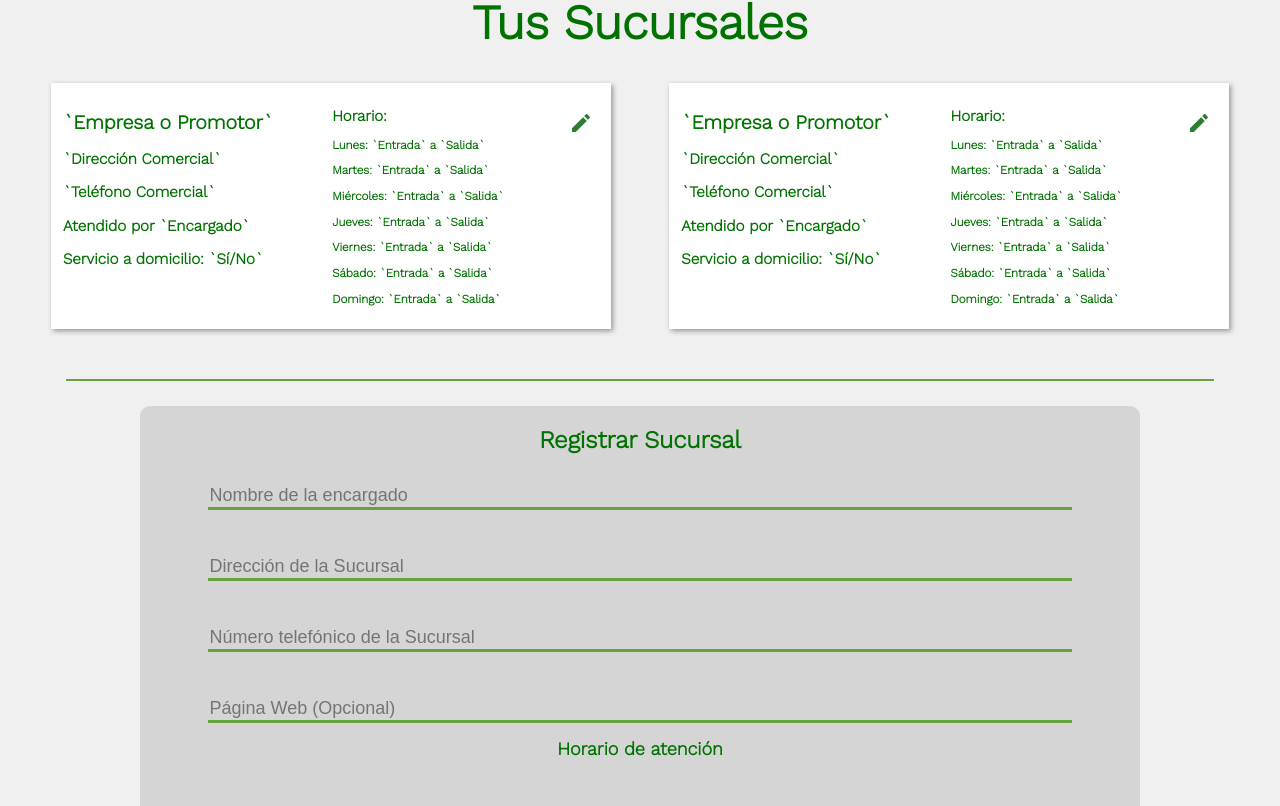
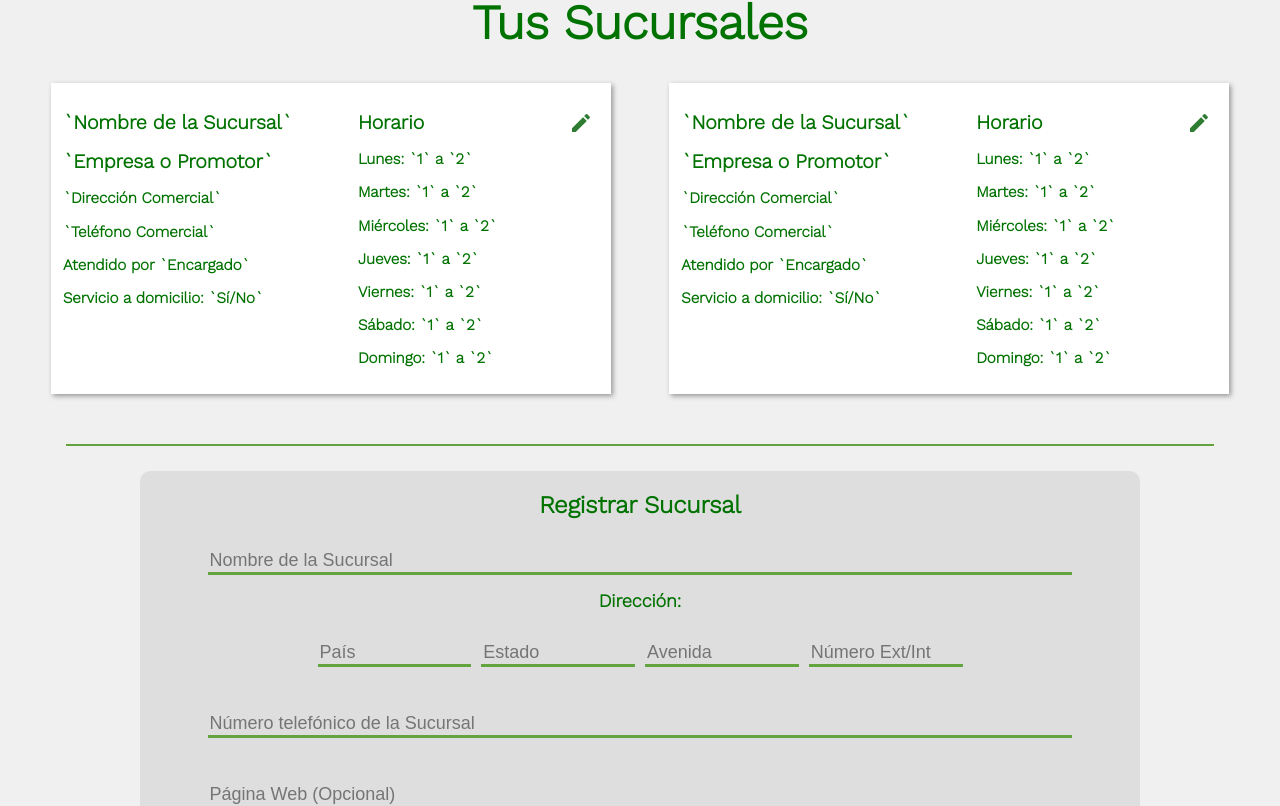
Before and after one commit to ThinKreations/PlantMatica, a Next.js app in the folder tucans-plantmatica/: page /user/promo/sucursales in a window 1280 px wide. Shown: the part 345-1151 px from the top of the page. Built offline with nearby package versions, Linux system fonts and the light colour scheme.

Commit message:
sucursales, productos y menú adaptable

```diff
--- a/tucans-plantmatica/components/promo/RegistrarSucursal.jsx
+++ b/tucans-plantmatica/components/promo/RegistrarSucursal.jsx
@@ -14,8 +14,14 @@ export default function RegistrarSucursales () {
 
         <font size={5} face="Work Sans" color="007200"><b>Registrar Sucursal</b></font>
         <br/>
-        <input className={styles.input} placeholder="Nombre de la encargado"></input>
-        <input className={styles.input} placeholder="Dirección de la Sucursal"></input>
+        <input className={styles.input} placeholder="Nombre de la Sucursal"></input>
+        <br/>
+        <font size={4} face="Work Sans" color="007200"><b>Dirección:</b></font>
+        <br/>
+        <input className={styles.direccion} placeholder="País"></input>
+        <input className={styles.direccion} placeholder="Estado"></input>
+        <input className={styles.direccion} placeholder="Avenida"></input>
+        <input className={styles.direccion} placeholder="Número Ext/Int"></input>
         <input className={styles.input} placeholder="Número telefónico de la Sucursal"></input>
         <input className={styles.input} placeholder="Página Web (Opcional)"></input>
         <br/>
--- a/tucans-plantmatica/pages/user/promo/sucursales.jsx
+++ b/tucans-plantmatica/pages/user/promo/sucursales.jsx
@@ -22,12 +22,13 @@ export default function Sucursales () {
           <center><h1>Tus Sucursales</h1></center>
         </font>
 
-        <div className={styles.sucursal}>
+        <div className={styles.fichero}>
 
-        <div className={styles.fichaSucursal}>
+        <div className={styles.ficha}>
         <aside className={styles.dataSucursal}>
         <font size={2} face="Work Sans" color="007200">
-        <h1>`Empresa o Promotor`</h1>
+        <h1>`Nombre de la Sucursal`</h1>
+        <h2>`Empresa o Promotor`</h2>
         <h3>`Dirección Comercial`</h3>
         <h3>`Teléfono Comercial`</h3>
         <h3>Atendido por `Encargado`</h3>
@@ -35,48 +36,15 @@ export default function Sucursales () {
         </font>
         </aside>
         <aside className={styles.dataSucursal}>
-        <font size={1} face="Work Sans" color="007200">
-        <h2>Horario:</h2>
-        <h3>Lunes: `Entrada` a `Salida`</h3>
-        <h3>Martes: `Entrada` a `Salida`</h3>
-        <h3>Miércoles: `Entrada` a `Salida`</h3>
-        <h3>Jueves: `Entrada` a `Salida`</h3>
-        <h3>Viernes: `Entrada` a `Salida`</h3>
-        <h3>Sábado: `Entrada` a `Salida`</h3>
-        <h3>Domingo: `Entrada` a `Salida`</h3>
-        </font>
-        </aside>
-        <div>
-        <button className={styles.btnEdit}>
-          <EditIcon
-              className={styles.editIcon}
-              fontSize='medium'
-              color='success'
-            />
-            </button><br/>
-        </div>
-        </div>
-
-        <div className={styles.fichaSucursal}>
-        <aside className={styles.dataSucursal}>
         <font size={2} face="Work Sans" color="007200">
-        <h1>`Empresa o Promotor`</h1>
-        <h3>`Dirección Comercial`</h3>
-        <h3>`Teléfono Comercial`</h3>
-        <h3>Atendido por `Encargado`</h3>
-        <h3>Servicio a domicilio: `Sí/No`</h3>
-        </font>
-        </aside>
-        <aside className={styles.dataSucursal}>
-        <font size={1} face="Work Sans" color="007200">
-        <h2>Horario:</h2>
-        <h3>Lunes: `Entrada` a `Salida`</h3>
-        <h3>Martes: `Entrada` a `Salida`</h3>
-        <h3>Miércoles: `Entrada` a `Salida`</h3>
-        <h3>Jueves: `Entrada` a `Salida`</h3>
-        <h3>Viernes: `Entrada` a `Salida`</h3>
-        <h3>Sábado: `Entrada` a `Salida`</h3>
-        <h3>Domingo: `Entrada` a `Salida`</h3>
+        <h2>Horario</h2>
+        <h3>Lunes: `1` a `2`</h3>
+        <h3>Martes: `1` a `2`</h3>
+        <h3>Miércoles: `1` a `2`</h3>
+        <h3>Jueves: `1` a `2`</h3>
+        <h3>Viernes: `1` a `2`</h3>
+        <h3>Sábado: `1` a `2`</h3>
+        <h3>Domingo: `1` a `2`</h3>
         </font>
         </aside>
         <div>
@@ -91,6 +59,39 @@ export default function Sucursales () {
         </div>
         </div>
 
+        <div className={styles.ficha}>
+        <aside className={styles.dataSucursal}>
+        <font size={2} face="Work Sans" color="007200">
+        <h1>`Nombre de la Sucursal`</h1>
+        <h2>`Empresa o Promotor`</h2>
+        <h3>`Dirección Comercial`</h3>
+        <h3>`Teléfono Comercial`</h3>
+        <h3>Atendido por `Encargado`</h3>
+        <h3>Servicio a domicilio: `Sí/No`</h3>
+        </font>
+        </aside>
+        <aside className={styles.dataSucursal}>
+        <font size={2} face="Work Sans" color="007200">
+        <h2>Horario</h2>
+        <h3>Lunes: `1` a `2`</h3>
+        <h3>Martes: `1` a `2`</h3>
+        <h3>Miércoles: `1` a `2`</h3>
+        <h3>Jueves: `1` a `2`</h3>
+        <h3>Viernes: `1` a `2`</h3>
+        <h3>Sábado: `1` a `2`</h3>
+        <h3>Domingo: `1` a `2`</h3>
+        </font>
+        </aside>
+        <div>
+        <button className={styles.btnEdit}>
+        <EditIcon
+              className={styles.editIcon}
+              fontSize='medium'
+              color='success'
+            />
+          </button><br/>
+
+        </div>
         </div>
 
 
@@ -98,11 +99,14 @@ export default function Sucursales () {
 
 
 
+        </div>
+
         <hr className={styles.bar}/>
         <center><Registrar/></center>
 
 
         </div>
+
     </>
   )
 }
--- a/tucans-plantmatica/styles/Promotor.module.css
+++ b/tucans-plantmatica/styles/Promotor.module.css
@@ -30,7 +30,7 @@
 
     padding: 2.5vh;
     border-radius: 10px;
-    background-color: rgba(150, 150, 150, 0.3);
+    background-color: rgba(180, 180, 180, 0.3);
     text-align: center;
     transition: 0.3s;
 
@@ -85,6 +85,33 @@
 
     }
 
+    .direccion{
+        width:16%;
+        height: auto;
+        margin-left: 5px;
+        margin-right: 5px;
+        margin-top: 30px;
+        margin-bottom:15px;
+        transition: 0.3s;
+        border: 0;
+        font-size: 18px;
+        background-color: rgba(150, 150, 150, 0.0);
+        outline: none;
+        border-bottom: 3px solid var(--main-color);
+        border-radius: 4px 4px 0 0;
+    }
+
+    .direccion:hover{
+        background-color: rgba(150, 150, 150, 0.2);
+    }
+
+    .direccion:focus{
+        background-color: rgba(255,255,255,0.5);
+
+    }
+
+
+
     .mini_input{
         width: 75%;
         height: auto;
@@ -124,13 +151,13 @@
 
 /* contenedor de la sucursal */
 
-.sucursal{
+.fichero{
     width: 100%;
     display: flex;
     justify-content: space-between;
 }
 
-.fichaSucursal{
+.ficha{
     background-color: white;
     width: 47.5%;
     padding: 1%;
@@ -138,7 +165,6 @@
     transition: 0.3s ease-in-out;
     display: flex;
     justify-content: space-between;
-
 }
 
 .btnEdit{
@@ -185,6 +211,7 @@
 
 }
 */
+
 
 .btnMenu {
     border-top: 0;
@@ -276,7 +303,7 @@
         display: inline-block;
     }
 
-    .fichaSucursal{
+    .fichaProductos{
         margin-bottom: 25px;
         width: 100%;
 
```
Also changed, not shown: tucans-plantmatica/components/promo/RegistrarProducto.jsx (added, +39 -0 lines), tucans-plantmatica/pages/user/promo/productos.jsx (+32 -9 lines).
